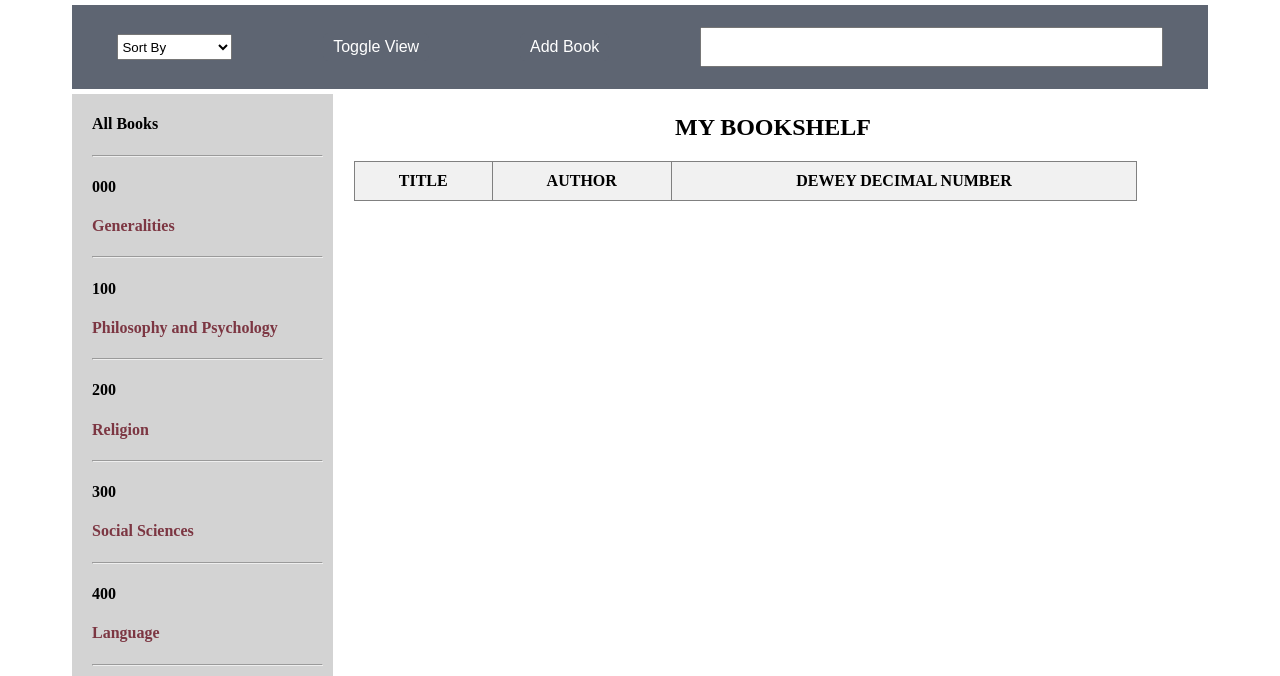
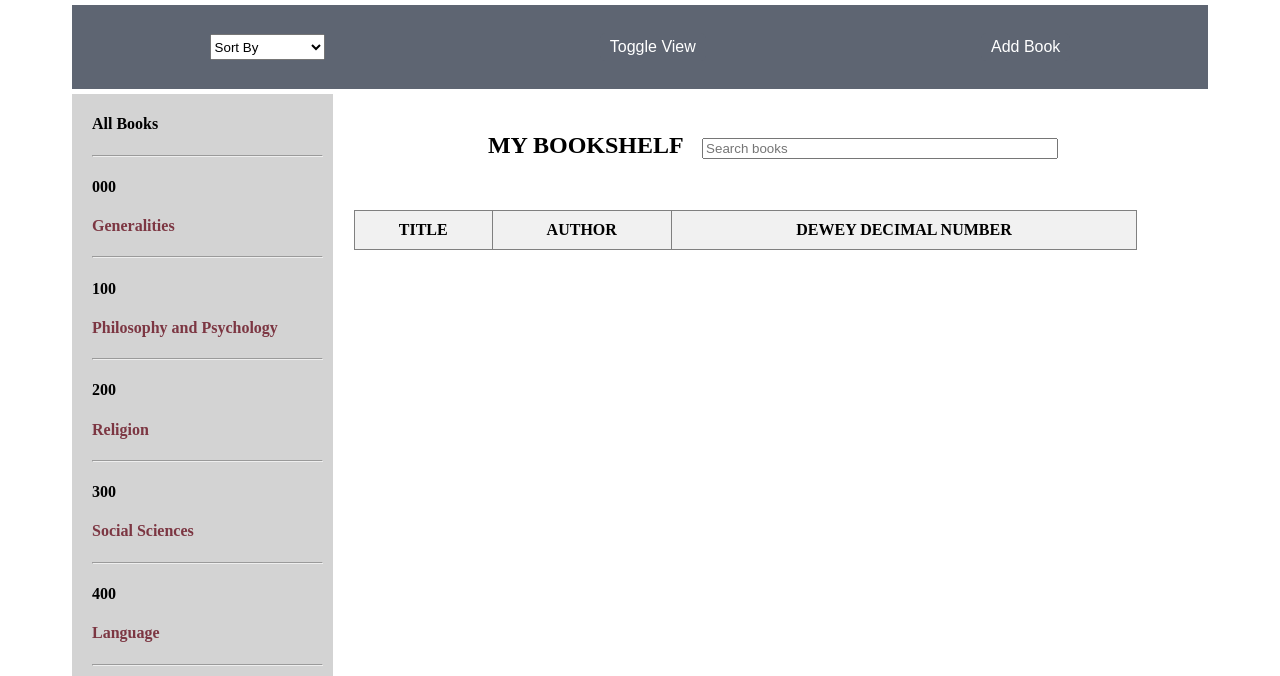
Before and after one commit to michellelockett/green-field, a website: page client/index.html in a window 1280 px wide. Shown: the part 124-800 px from the top of the page. Drawn offline with nearby package versions, Linux system fonts and the light colour scheme; no server answers.

Commit message:
Implements live search bar for all book views

```diff
--- a/client/style.css
+++ b/client/style.css
@@ -10,11 +10,6 @@
   height: 100vh;
   margin: 0;
   grid-gap: 5px;
-}
-
-input {
-  width: 40%;
-  height: 40%;
 }
 
 select {
@@ -67,6 +62,13 @@ img.logo {
 #bookList {
   grid-area: article;
   margin-right: 4em;
+}
+
+#searchbar {
+  margin-left: 1em;
+  margin-bottom: 1em;
+  width: 40%;
+  height: 100%;
 }
 
 table {
--- a/client/templates/bookCoverList.html
+++ b/client/templates/bookCoverList.html
@@ -1,6 +1,6 @@
 <article>
-  <h1 ng-show="$ctrl.type === 'bookshelf'" class="header"> MY BOOKSHELF </h1>
-  <h1 ng-show="$ctrl.type === 'wishlist'" class="header"> MY WISHLIST </h1>
+  <h1 ng-show="$ctrl.type === 'bookshelf'" class="header"> MY BOOKSHELF <input placeholder= "Search books" ng-model="search" id="searchbar"></h1>
+  <h1 ng-show="$ctrl.type === 'wishlist'" class="header"> MY WISHLIST <input placeholder= "Search books" ng-model="search" id="searchbar"></h1>
   <div class="wrapper scrollable">
     <div ng-repeat="book in $ctrl.books">
 
--- a/client/templates/bookList.html
+++ b/client/templates/bookList.html
@@ -1,6 +1,9 @@
 <article>
-  <h1 ng-show="$ctrl.type === 'bookshelf'" class="header">MY BOOKSHELF</h1>
-  <h1 ng-show="$ctrl.type === 'wishlist'" class="header">MY WISHLIST</h1>
+  <br>
+  <h1 ng-show="$ctrl.type === 'bookshelf'" class="header">MY BOOKSHELF <input placeholder= "Search books" ng-model="search" id="searchbar"></h1>
+  <h1 ng-show="$ctrl.type === 'wishlist'" class="header">MY WISHLIST <input placeholder= "Search books" ng-model="search" id="searchbar"></h1>
+
+  <br>
 
   <table class="books" id="bookList">
     <tr id="tableHeaders">
@@ -8,7 +11,7 @@
       <th> AUTHOR </th>
       <th> DEWEY DECIMAL NUMBER </th>
     </tr>
-    <tr ng-repeat="book in $ctrl.books">
+    <tr ng-repeat="book in $ctrl.books | filter:search" >
       <td>{{book.title}}</td>
       <td>{{book.format}}</td>
       <td>{{book.dewey}}</td>
--- a/client/templates/options.html
+++ b/client/templates/options.html
@@ -5,5 +5,3 @@
 <button ng-click="$ctrl.toggle()" class="button" id="toggleView">Toggle View</button>
 
 <button class="button" id="addBook">Add Book</button>
-
-<input id="search">
```
